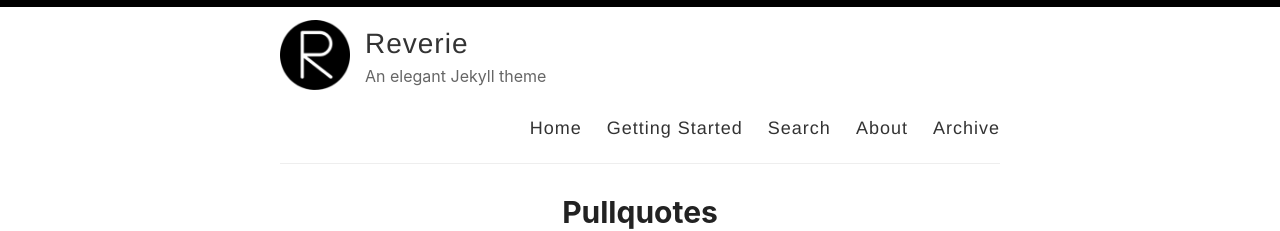
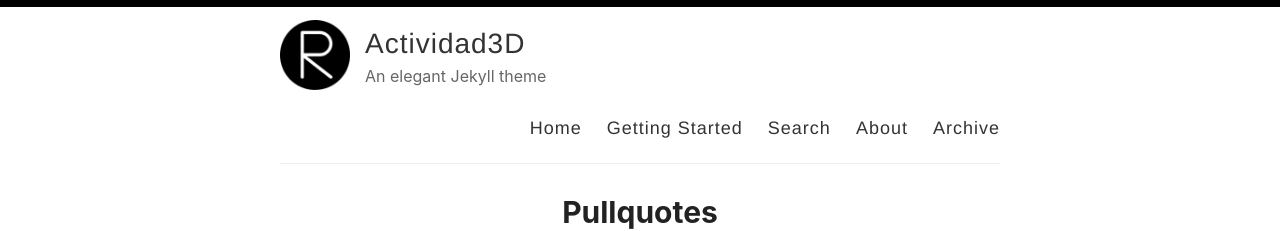
Before and after one commit to ethelpoe/ethelpoe.github.io, a Jekyll site: the page built from index.html, in a window 1280 px wide and 900 px high. Shown: the top 231 px of the window. Built offline with Jekyll 4.4.1, drawn with Linux system fonts in a browser that asks for light colours; the list of posts is cut into pages by our own code.

Commit message:
Update _config.yml

```diff
--- a/_config.yml
+++ b/_config.yml
@@ -3,10 +3,10 @@
 #
 
 # Name of your site (displayed in the header)
-name: Reverie
+name: Actividad3D
 
 # Name of the author
-author: Amit Merchant
+author: Ethelpoe
 
 # Short bio or description (displayed in the header)
 description: An elegant Jekyll theme
```
